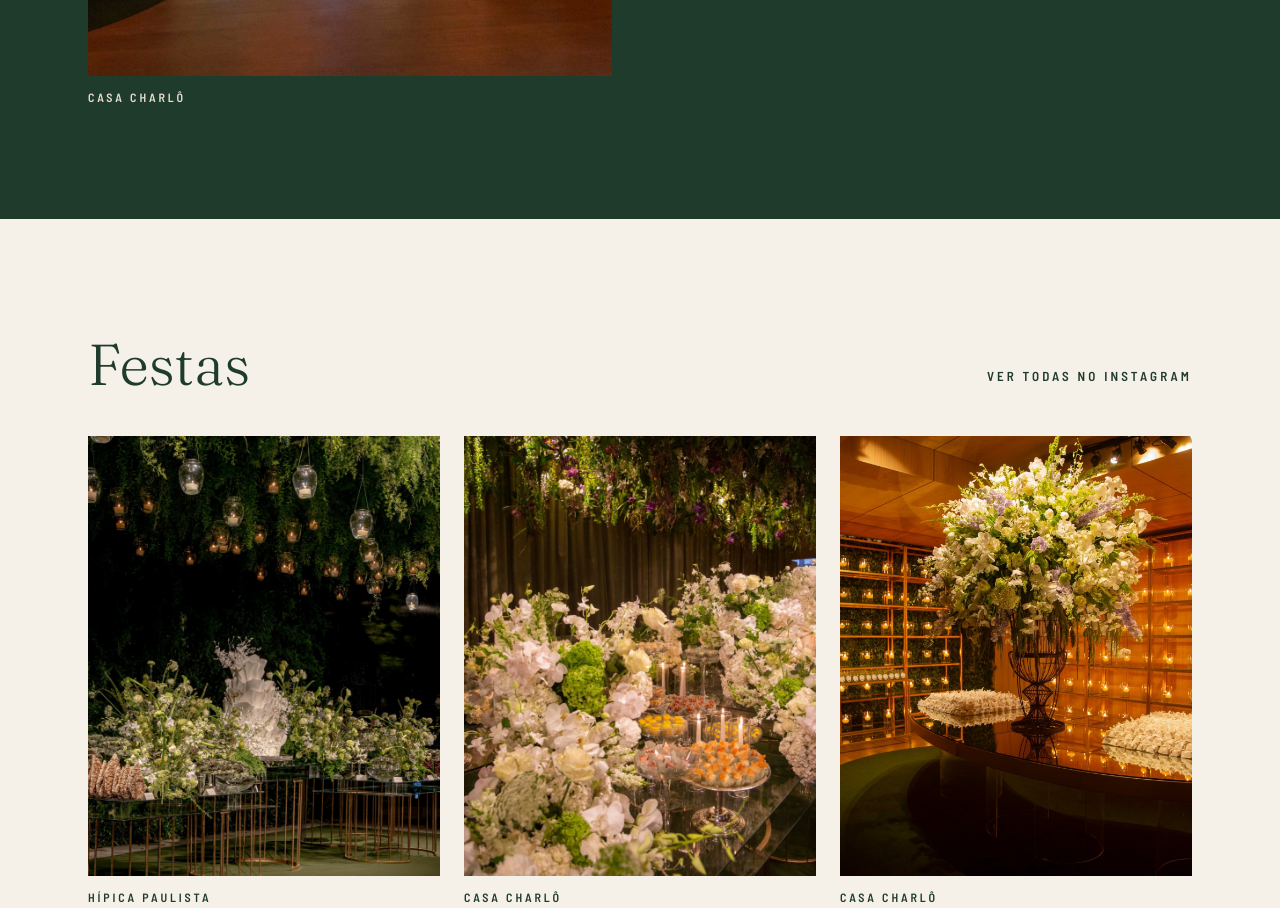
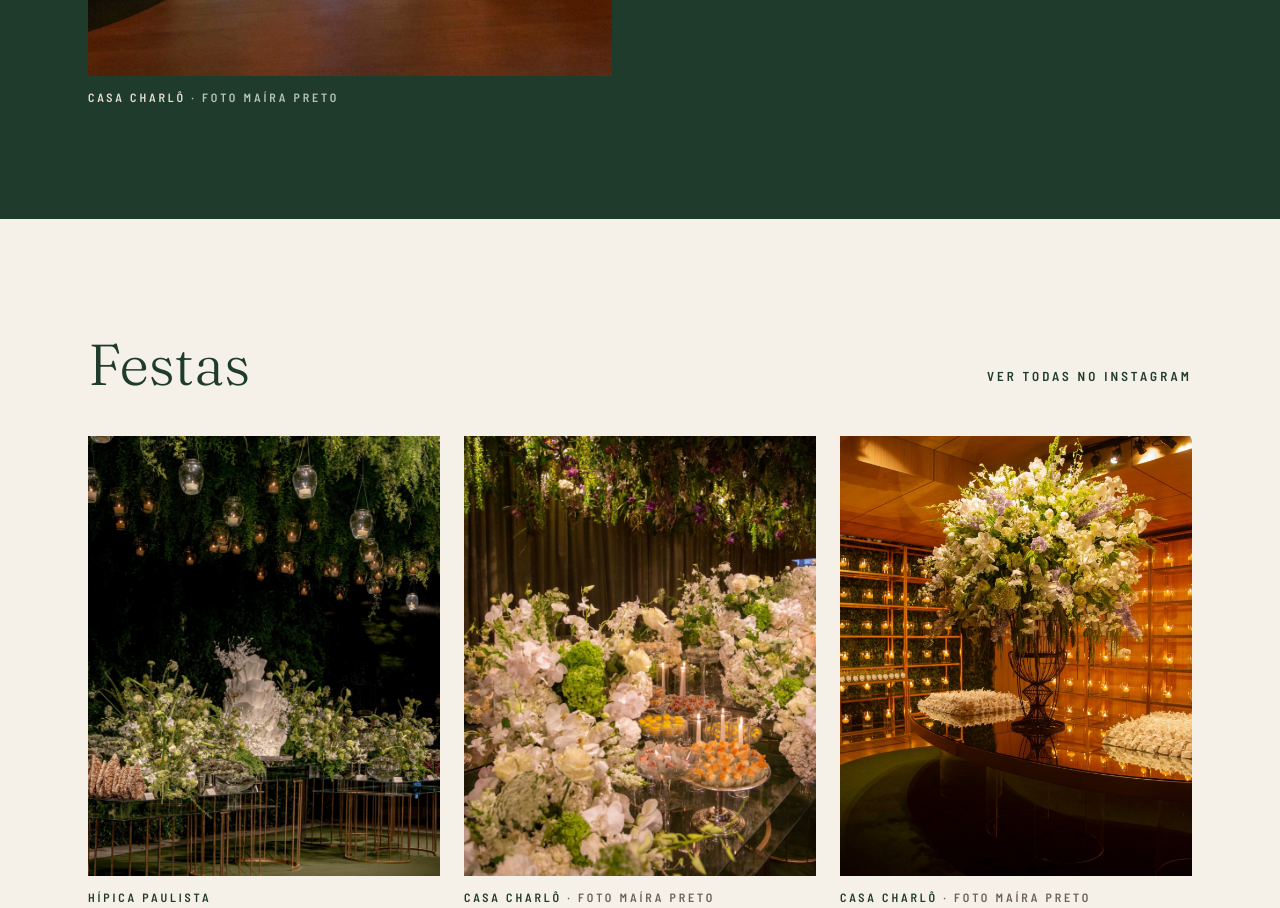
Before and after one commit to mairapreto-pixel/lais-aguiar, a plain HTML site: page index.html in a window 1280 px wide. Shown: the part 2105-3013 px from the top of the page. Drawn offline with Linux system fonts and the light colour scheme.

Commit message:
Crédito Maíra Preto nas fotos da Casa Charlô
Co-Authored-By: Claude Opus 5.5 <noreply@anthropic.com>
Claude-Session: https://claude.ai/code/session_0149kswi4MhbVzMLoVTpPWTX

```diff
--- a/index.html
+++ b/index.html
@@ -51,7 +51,7 @@ p{margin:0}
 
 <section id="lais-e-pri" style="background:#1F3B2B;color:#F6F1E8">
 <div class="wrap" style="padding-top:clamp(64px,9vw,128px);padding-bottom:clamp(64px,9vw,128px);display:flex;flex-wrap:wrap;gap:56px;align-items:center">
-<figure style="flex:1 1 360px;min-width:0;margin:0;display:flex;flex-direction:column;gap:14px"><img src="fotos/salao.jpg" alt="Salão com tecido e folhagem no teto, luminárias de cúpula e flores brancas" style="width:100%;aspect-ratio:4/5;object-fit:cover;object-position:62% 50%"><figcaption class="cond" style="font-size:12px;color:#E9DDD0">Casa Charlô</figcaption></figure>
+<figure style="flex:1 1 360px;min-width:0;margin:0;display:flex;flex-direction:column;gap:14px"><img src="fotos/salao.jpg" alt="Salão com tecido e folhagem no teto, luminárias de cúpula e flores brancas" style="width:100%;aspect-ratio:4/5;object-fit:cover;object-position:62% 50%"><figcaption class="cond" style="font-size:12px;color:#E9DDD0">Casa Charlô <span style="color:#B7C4BA">· Foto Maíra Preto</span></figcaption></figure>
 <div style="flex:1 1 360px;display:flex;flex-direction:column;gap:24px">
 <p class="cond" style="font-size:13px;color:#E9DDD0">Laís e Pri</p>
 <h2 class="serif" style="font-size:clamp(36px,4.5vw,60px);line-height:1.08;color:#F6F1E8">Duas irmãs, <i>cada festa do começo ao fim.</i></h2>
@@ -73,11 +73,11 @@ p{margin:0}
 </figure>
 <figure style="margin:0;display:flex;flex-direction:column;gap:14px">
 <img loading="lazy" src="fotos/doces.jpg" alt="Mesa de doces entre orquídeas, hortênsias e rosas brancas, com velas" style="width:100%;aspect-ratio:4/5;object-fit:cover;object-position:50% 60%">
-<figcaption class="cond" style="font-size:12px;color:#1F3B2B">Casa Charlô</figcaption>
+<figcaption class="cond" style="font-size:12px;color:#1F3B2B">Casa Charlô <span style="color:#6B6157">· Foto Maíra Preto</span></figcaption>
 </figure>
 <figure style="margin:0;display:flex;flex-direction:column;gap:14px">
 <img loading="lazy" src="fotos/lembrancas.jpg" alt="Arranjo de flores brancas e lilases sobre mesa espelhada, com paredes de velas" style="width:100%;aspect-ratio:4/5;object-fit:cover;object-position:52% 50%">
-<figcaption class="cond" style="font-size:12px;color:#1F3B2B">Casa Charlô</figcaption>
+<figcaption class="cond" style="font-size:12px;color:#1F3B2B">Casa Charlô <span style="color:#6B6157">· Foto Maíra Preto</span></figcaption>
 </figure>
 </div>
 </section>
```
